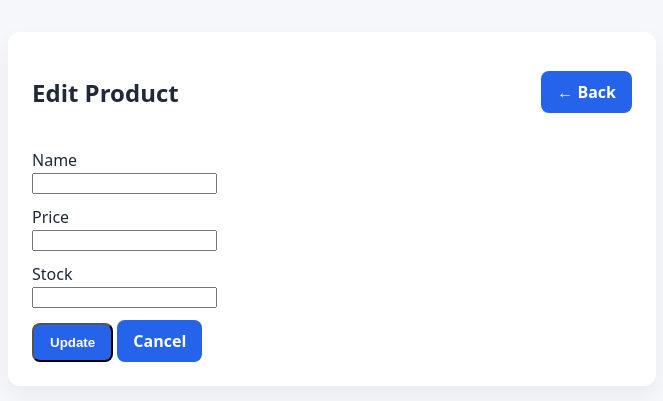
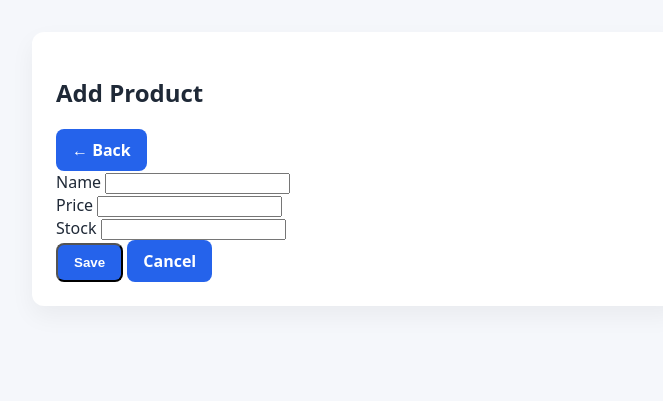
Before and after one commit to sakthisakthi46353/billing_system, a Django app: page /products/add/ in a window 1280 px wide. Shown: the part 60-461 px from the top of the page, without its empty margins (32-695 px from the left). Run offline with Django 5.2, Linux system fonts and the light colour scheme.

Commit message:
Initial commit - Django Billing System

```diff
--- a/products/urls.py
+++ b/products/urls.py
@@ -6,7 +6,6 @@ app_name = "products"
 urlpatterns = [
     path("", views.product_list, name="product_list"),
     path("add/", views.product_add, name="product_add"),
-    path("<int:pk>/", views.product_view, name="product_view"),  # 👈 ADD
     path("<int:pk>/edit/", views.product_edit, name="product_edit"),
     path("<int:pk>/delete/", views.product_delete, name="product_delete"),
 ]
--- a/templates/products/product_add.html
+++ b/templates/products/product_add.html
@@ -1,39 +1,50 @@
 {% extends "base.html" %}
 
-{% block title %}Edit Product{% endblock %}
+{% block title %}Add Product{% endblock %}
 
 {% block content %}
-<div class="card" style="max-width:600px;">
 
-  <div style="display:flex; justify-content:space-between; align-items:center;">
-    <h2>Edit Product</h2>
-    <a href="{% url 'product_list' %}" class="btn secondary">
+<div class="container mt-4">
+  <div class="card shadow-sm" style="max-width:600px;">
+    <div class="card-body">
+
+      <div class="d-flex justify-content-between align-items-center mb-3">
+        <h2>Add Product</h2>
+        <a href="{% url 'products:product_list' %}" class="btn btn-secondary">
           ← Back
         </a>
       </div>
 
-  <form method="post" style="margin-top:20px;">
+      <form method="post">
         {% csrf_token %}
 
-    <div style="margin-bottom:12px;">
-      <label>Name</label><br>
-      <input type="text" name="name" value="{{ product.name }}" required>
+        <div class="mb-3">
+          <label class="form-label">Name</label>
+          <input type="text" name="name" class="form-control" required>
         </div>
 
-    <div style="margin-bottom:12px;">
-      <label>Price</label><br>
-      <input type="number" step="0.01" name="price" value="{{ product.price }}" required>
+        <div class="mb-3">
+          <label class="form-label">Price</label>
+          <input type="number" step="0.01" name="price" class="form-control" required>
         </div>
 
-    <div style="margin-bottom:12px;">
-      <label>Stock</label><br>
-      <input type="number" name="stock" value="{{ product.stock }}" required>
+        <div class="mb-3">
+          <label class="form-label">Stock</label>
+          <input type="number" name="stock" class="form-control" required>
         </div>
 
-    <button type="submit" class="btn">Update</button>
-    <a href="{% url 'product_list' %}" class="btn secondary">Cancel</a>
+        <button type="submit" class="btn btn-primary">
+          Save
+        </button>
+
+        <a href="{% url 'products:product_list' %}" class="btn btn-secondary ms-2">
+          Cancel
+        </a>
 
       </form>
 
     </div>
+  </div>
+</div>
+
 {% endblock %}
```
Also changed, not shown: templates/products/product_edit.html (+46 -17 lines), templates/products/product_list.html (+43 -5 lines). Lines whose indentation alone changed are shown as unchanged.
